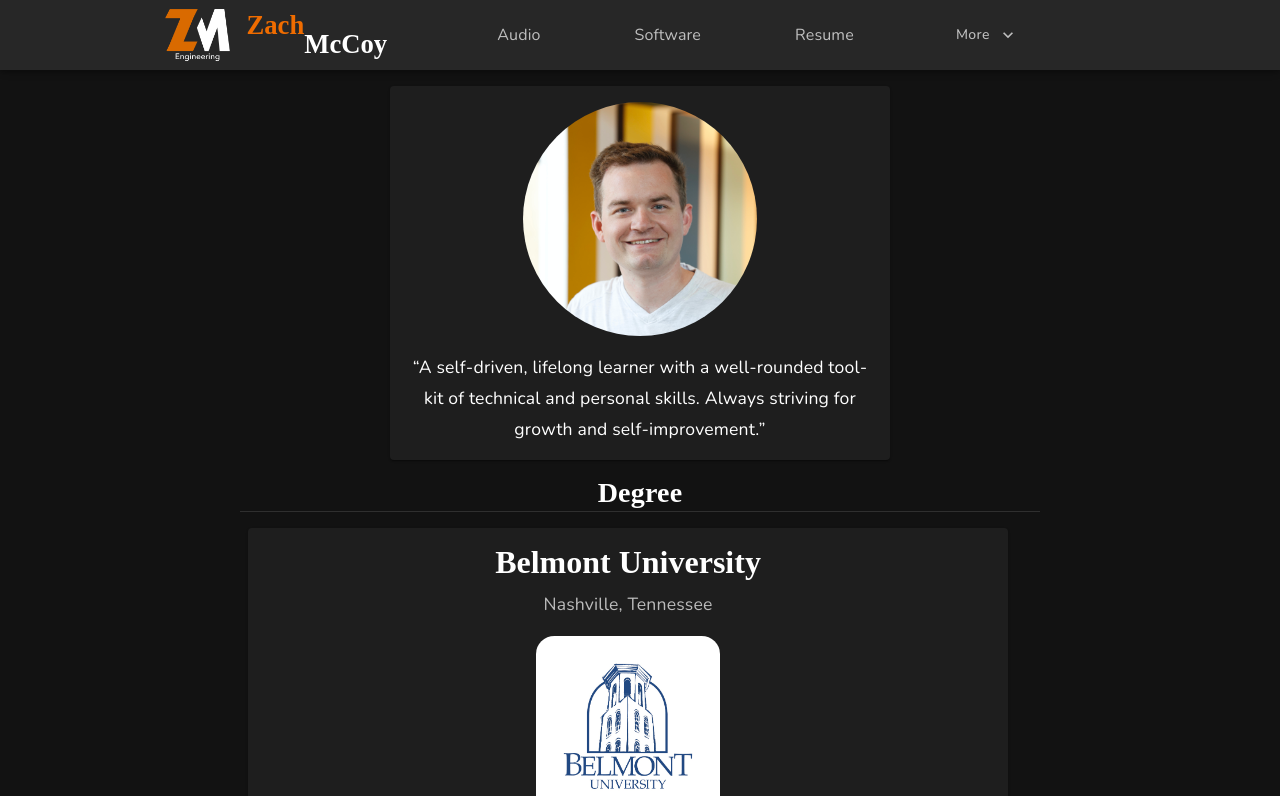
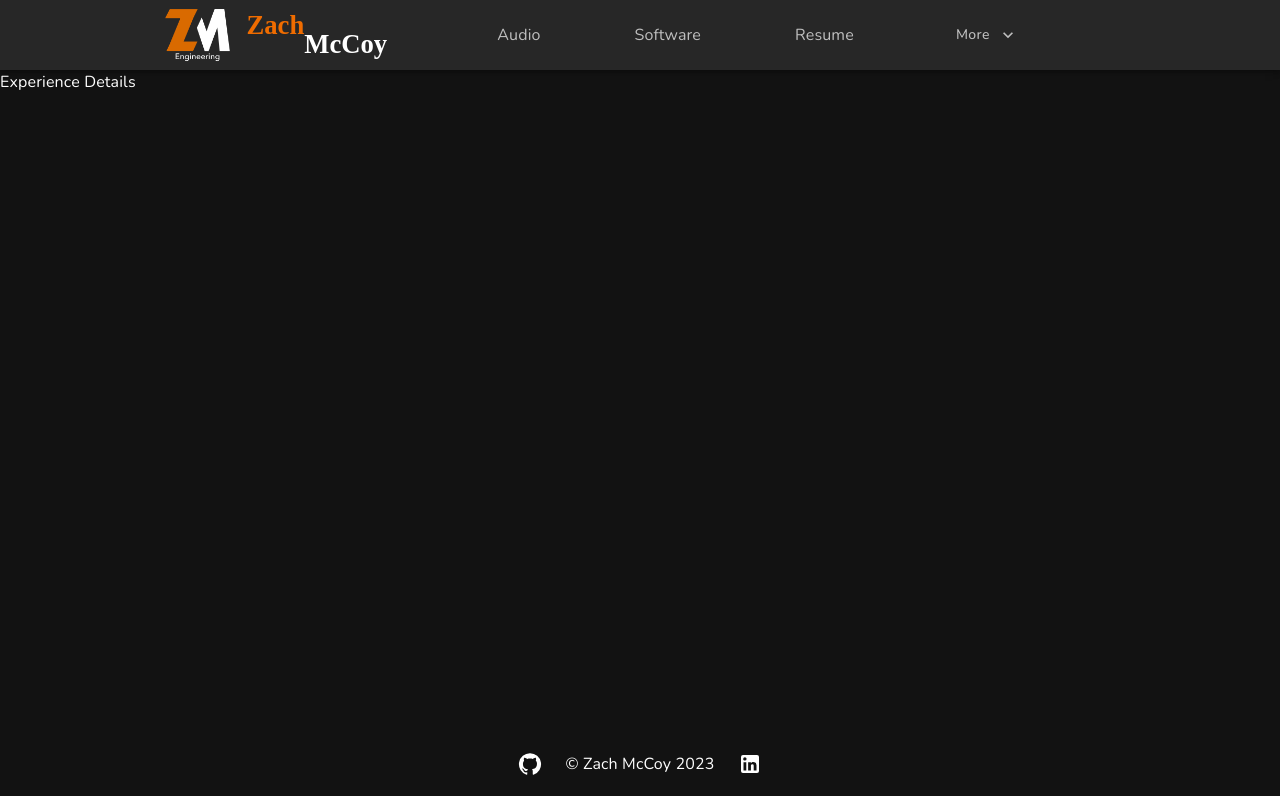
Before and after one commit to zrm20/zm-portfolio, a React (Create React App) app: page /experience/freelance_audio in a window 1280 px wide. Before the commit this address led to /. Shown: the top 796 px of the page. Built offline with nearby package versions, Linux system fonts and the light colour scheme; a web font is replaced by a local one.

Commit message:
add empty experience and experience details page

```diff
--- /dev/null
+++ b/src/components/experience/ExperienceDetailsPage/ExperienceDetailsPage.styles.ts
@@ -0,0 +1,14 @@
+import { CSSProperties } from "react";
+
+interface Style {
+  root: CSSProperties;
+};
+
+export default function useStyles(): Style {
+
+  return {
+    root: {
+
+    },
+  }
+};
--- /dev/null
+++ b/src/components/experience/ExperienceDetailsPage/ExperienceDetailsPage.tsx
@@ -0,0 +1,17 @@
+import React from "react";
+
+import useStyles from "./ExperienceDetailsPage.styles";
+
+interface ExperienceDetailsPageProps {
+
+};
+
+export default function ExperienceDetailsPage(props: ExperienceDetailsPageProps): JSX.Element {
+  const styles = useStyles();
+
+  return (
+    <div style={styles.root} >
+      Experience Details
+    </div>
+  );
+};
--- /dev/null
+++ b/src/components/experience/ExperiencePage/ExperiencePage.styles.ts
@@ -0,0 +1,14 @@
+import { CSSProperties } from "react";
+
+interface Style {
+  root: CSSProperties;
+};
+
+export default function useStyles(): Style {
+
+  return {
+    root: {
+
+    },
+  }
+};
--- /dev/null
+++ b/src/components/experience/ExperiencePage/ExperiencePage.tsx
@@ -0,0 +1,17 @@
+import React from "react";
+
+import useStyles from "./ExperiencePage.styles";
+
+interface ExperiencePageProps {
+
+};
+
+export default function ExperiencePage(props: ExperiencePageProps): JSX.Element {
+  const styles = useStyles();
+
+  return (
+    <div style={styles.root} >
+      Experience Page
+    </div>
+  );
+};
--- a/src/components/experience/index.ts
+++ b/src/components/experience/index.ts
@@ -1,5 +1,9 @@
 import ExperienceCard from "./ExperienceCard/ExperienceCard";
+import ExperienceDetailsPage from "./ExperienceDetailsPage/ExperienceDetailsPage";
+import ExperiencePage from "./ExperiencePage/ExperiencePage";
 
 export {
-  ExperienceCard
+  ExperienceCard,
+  ExperiencePage,
+  ExperienceDetailsPage
 };
--- a/src/navigation/AppNavigator/AppNavigator.tsx
+++ b/src/navigation/AppNavigator/AppNavigator.tsx
@@ -4,6 +4,7 @@ import { AudioPage } from "../../components/audio";
 import { DevPage } from "../../components/dev";
 import DevResumePage from "../../components/dev/DevResumePage";
 import EducationPage from "../../components/education/EducationPage/EducationPage";
+import { ExperienceDetailsPage, ExperiencePage } from "../../components/experience";
 
 import { Home } from "../../components/home";
 import { ProjectDetailsPage, ProjectsPage } from "../../components/projects";
@@ -20,8 +21,8 @@ export default function AppNavigator(): JSX.Element {
       <Route path="/resume" element={<DevResumePage />} />
       <Route path="/projects" element={<ProjectsPage />} />
       <Route path="/projects/:id" element={<ProjectDetailsPage />} />
-      {/* <Route path="/experiences" />
-      <Route path="/experiences/:id" /> */}
+      <Route path="/experience" element={<ExperiencePage />}/>
+      <Route path="/experience/:id" element={<ExperienceDetailsPage />}/>
       <Route path="/education" element={<EducationPage />}/>
       <Route path="/skills" element={<SkillsPage />}/>
       <Route path="/skills/:id" element={<SkillDetailsPage />} />
--- a/src/navigation/NavLinks/NavLinks.ts
+++ b/src/navigation/NavLinks/NavLinks.ts
@@ -37,12 +37,12 @@ const navLinks: NavLink[] = [
     isExternalLink: false,
     isPrimary: false,
   },
-  // {
-  //   label: "Experience",
-  //   to: "/experience",
-  //   isExternalLink: false,
-  //   isPrimary: false,
-  // },
+  {
+    label: "Experience",
+    to: "/experience",
+    isExternalLink: false,
+    isPrimary: false,
+  },
   {
     label: "Education",
     to: "/education",
```
